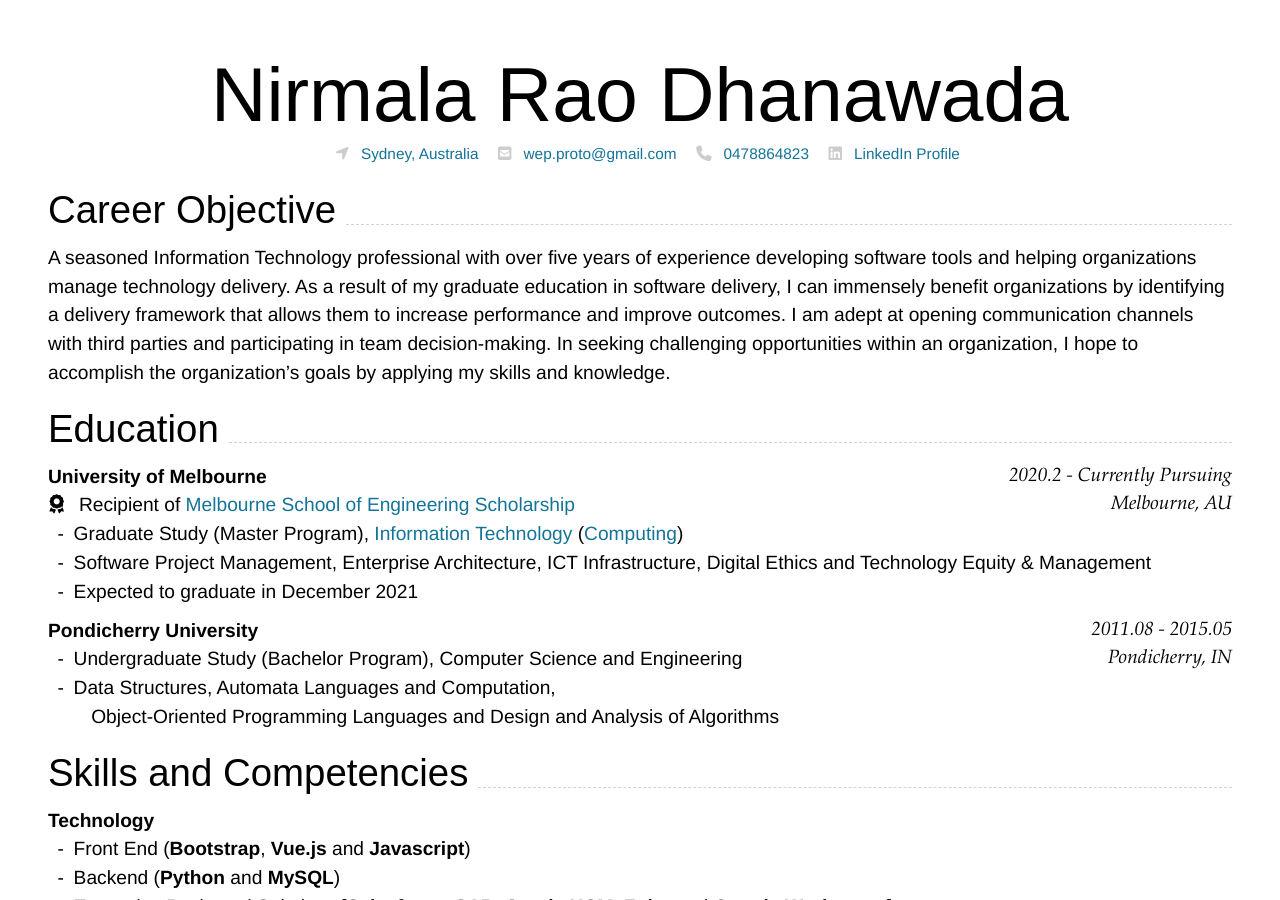
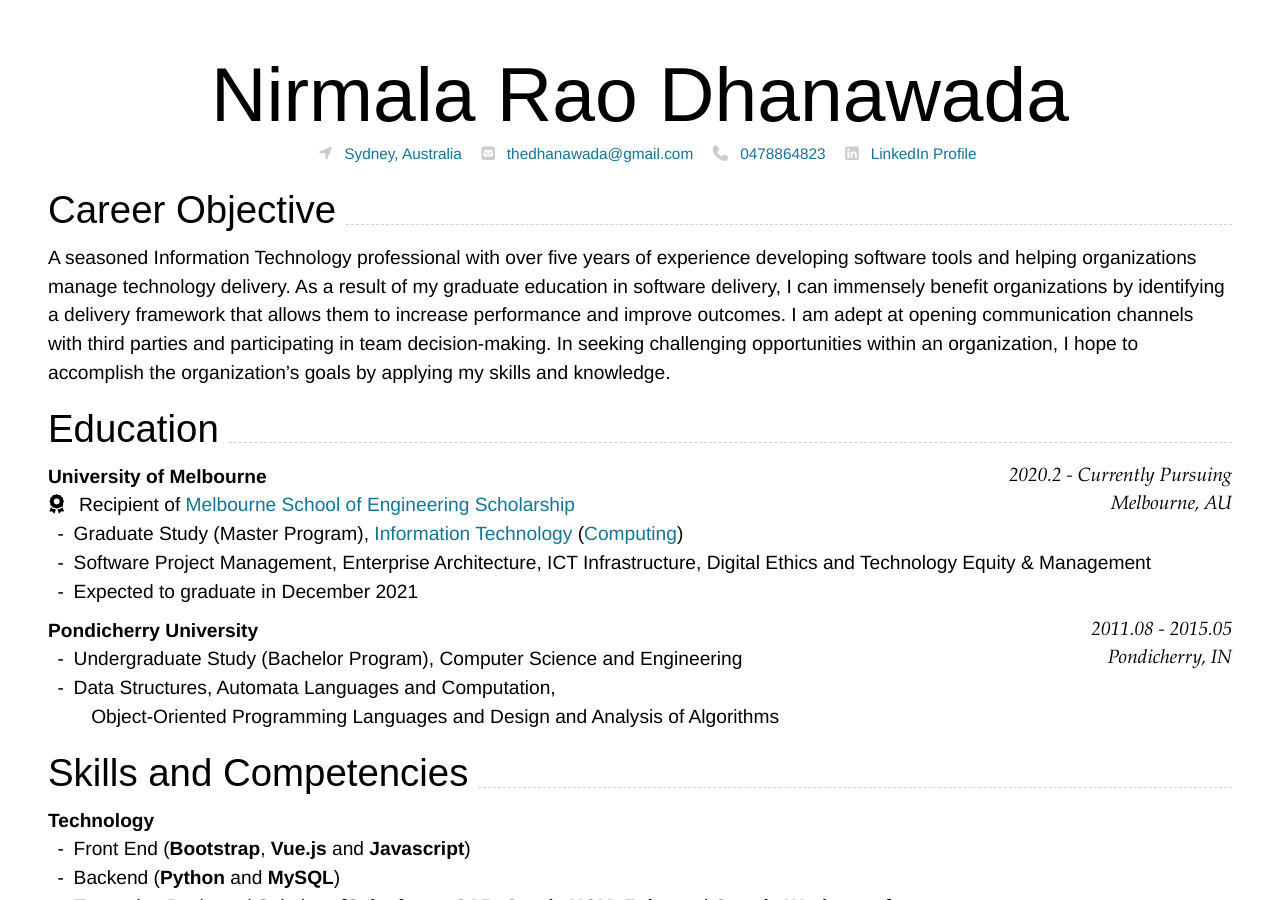
Before and after one commit to thedhanawada/me, a Jekyll site: the page built from index.md, in a window 1280 px wide and 900 px high. Built offline with Jekyll 4.4.1, drawn with Linux system fonts in a browser that asks for light colours; nearby versions of some CDN libraries.

Commit message:
test-udpate

```diff
--- a/index.md
+++ b/index.md
@@ -2,8 +2,8 @@
 layout: cv
 title: About Nirmal
 email:
-  url: mailto:wep.proto@gmail.com
-  text: wep.proto@gmail.com
+  url: mailto:thedhanawada@gmail.com
+  text: thedhanawada@gmail.com
 homepage:
   url: https://en.wikipedia.org/wiki/Sydney
   text: Sydney, Australia
```
